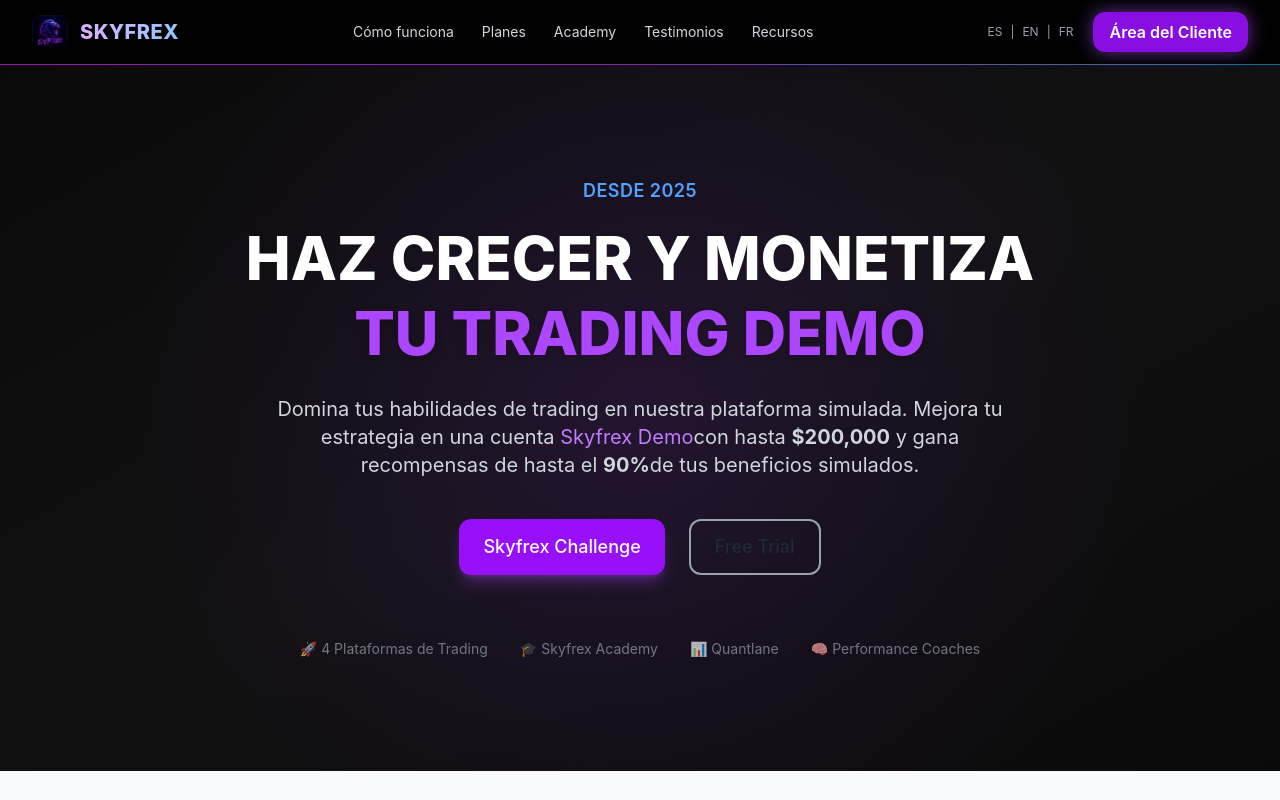
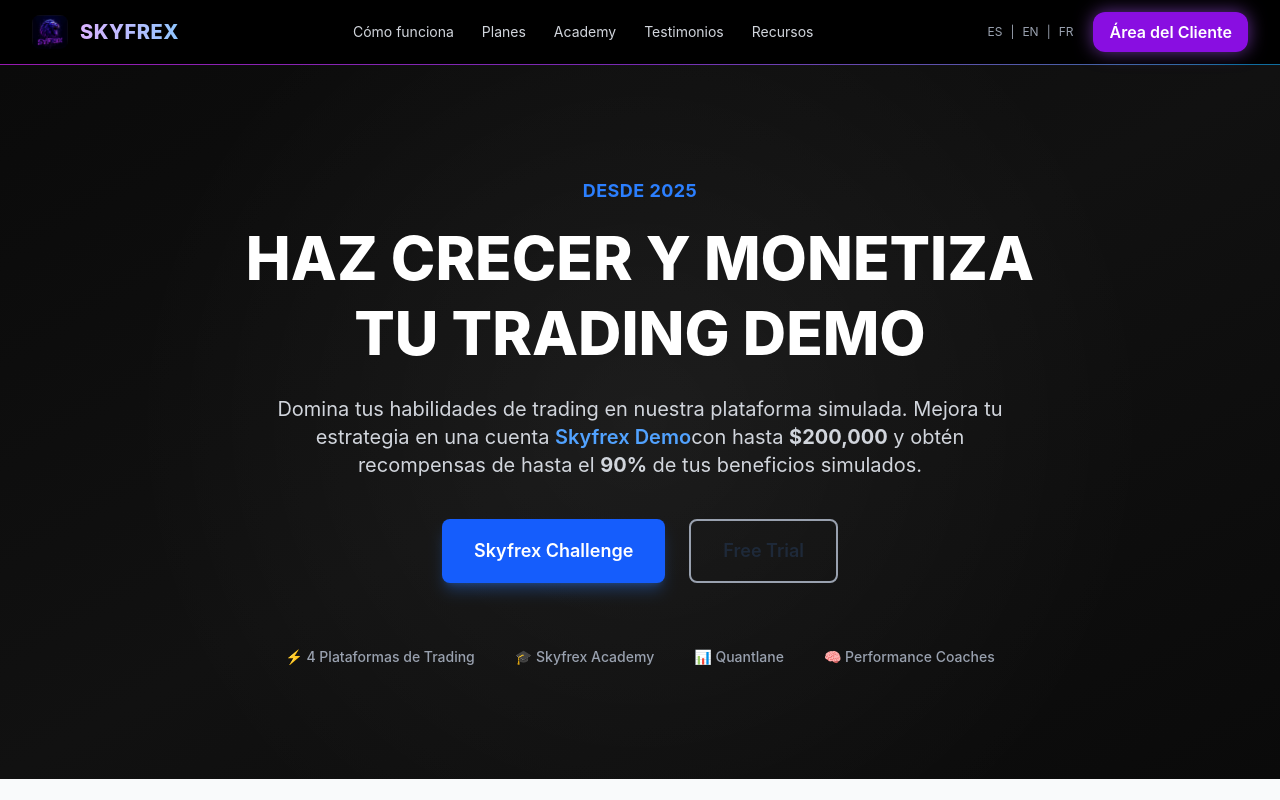
Before and after one commit to BHeydeBautista/Skyfrex, a Next.js app: page / in a window 1280 px wide. Shown: the top 800 px of the page. Built offline with nearby package versions, Linux system fonts and the light colour scheme.

Commit message:
info: mejore el hero

```diff
--- a/src/components/Hero.tsx
+++ b/src/components/Hero.tsx
@@ -1,49 +1,89 @@
 "use client";
 
+import { motion } from "framer-motion";
 import { Button } from "../components/ui/button";
 
 export default function Hero() {
   return (
     <section className="relative bg-gradient-to-br from-[#0a0a0a] via-[#111111] to-[#0a0a0a] text-white py-28 overflow-hidden">
-      {/* Overlay con degradado futurista */}
-      <div className="absolute inset-0 bg-[radial-gradient(circle_at_center,rgba(138,43,226,0.15),transparent_70%)]"></div>
+
+      <div className="absolute inset-0 bg-[radial-gradient(circle_at_center,rgba(255,255,255,0.05),transparent_70%)]"></div>
 
       <div className="relative container mx-auto text-center px-6">
-        <p className="text-blue-400 font-semibold tracking-wide text-lg mb-4">
+
+        <motion.p
+          initial={{ opacity: 0, y: -20 }}
+          animate={{ opacity: 1, y: 0 }}
+          transition={{ duration: 0.6 }}
+          className="text-blue-500 font-bold tracking-wide text-lg mb-4"
+        >
           DESDE 2025
-        </p>
+        </motion.p>
 
-        <h1 className="text-4xl md:text-6xl font-extrabold mb-6 leading-tight">
+
+        <motion.h1
+          initial={{ opacity: 0, scale: 0.95 }}
+          animate={{ opacity: 1, scale: 1 }}
+          transition={{ duration: 0.8 }}
+          className="text-4xl md:text-6xl font-extrabold mb-6 leading-tight"
+        >
           HAZ CRECER Y MONETIZA <br />
-          <span className="text-purple-500 drop-shadow-lg">TU TRADING DEMO</span>
-        </h1>
+          <span className="text-white">TU TRADING DEMO</span>
+        </motion.h1>
 
-        <p className="text-gray-300 text-lg md:text-xl max-w-3xl mx-auto mb-10">
+
+        <motion.p
+          initial={{ opacity: 0, y: 30 }}
+          animate={{ opacity: 1, y: 0 }}
+          transition={{ duration: 0.8, delay: 0.2 }}
+          className="text-gray-300 text-lg md:text-xl max-w-3xl mx-auto mb-10"
+        >
           Domina tus habilidades de trading en nuestra plataforma simulada.
-          Mejora tu estrategia en una cuenta <span className="text-purple-400">Skyfrex Demo</span>
-          con hasta <strong>$200,000</strong> y gana recompensas de hasta el <strong>90%</strong>
-          de tus beneficios simulados.
-        </p>
+          Mejora tu estrategia en una cuenta{" "}
+          <span className="text-blue-400 font-semibold">Skyfrex Demo</span>
+          con hasta <strong>$200,000</strong> y obtén recompensas de hasta el{" "}
+          <strong>90%</strong> de tus beneficios simulados.
+        </motion.p>
 
-        <div className="flex justify-center gap-6">
-          <Button className="bg-purple-600 hover:bg-purple-700 text-white px-6 py-3 text-lg rounded-xl shadow-lg shadow-purple-500/30">
+
+        <motion.div
+          initial={{ opacity: 0, y: 40 }}
+          animate={{ opacity: 1, y: 0 }}
+          transition={{ duration: 0.8, delay: 0.4 }}
+          className="flex justify-center gap-6"
+        >
+          <Button className="bg-blue-600 hover:bg-blue-700 text-white px-8 py-4 text-lg font-semibold rounded-lg shadow-lg shadow-blue-500/30">
             Skyfrex Challenge
           </Button>
           <Button
             variant="outline"
-            className="border-2 border-gray-400 hover:border-purple-500 text-gray-200 hover:text-purple-400 px-6 py-3 text-lg rounded-xl"
+            className="border-2 border-gray-400 hover:border-blue-500 text-gray-200 hover:text-blue-400 px-8 py-4 text-lg font-semibold rounded-lg"
           >
             Free Trial
           </Button>
-        </div>
+        </motion.div>
 
-        {/* Pequeña sección de logos/partners como la imagen */}
-        <div className="mt-16 flex flex-wrap justify-center gap-8 opacity-70">
-          <span className="text-gray-400 text-sm">🚀 4 Plataformas de Trading</span>
-          <span className="text-gray-400 text-sm">🎓 Skyfrex Academy</span>
-          <span className="text-gray-400 text-sm">📊 Quantlane</span>
-          <span className="text-gray-400 text-sm">🧠 Performance Coaches</span>
-        </div>
+
+        <motion.div
+          initial={{ opacity: 0 }}
+          whileInView={{ opacity: 1 }}
+          transition={{ duration: 1, delay: 0.6 }}
+          viewport={{ once: true }}
+          className="mt-16 flex flex-wrap justify-center gap-10 opacity-80"
+        >
+          <span className="text-gray-400 text-sm font-medium">
+            ⚡ 4 Plataformas de Trading
+          </span>
+          <span className="text-gray-400 text-sm font-medium">
+            🎓 Skyfrex Academy
+          </span>
+          <span className="text-gray-400 text-sm font-medium">
+            📊 Quantlane
+          </span>
+          <span className="text-gray-400 text-sm font-medium">
+            🧠 Performance Coaches
+          </span>
+        </motion.div>
       </div>
     </section>
   );
```
